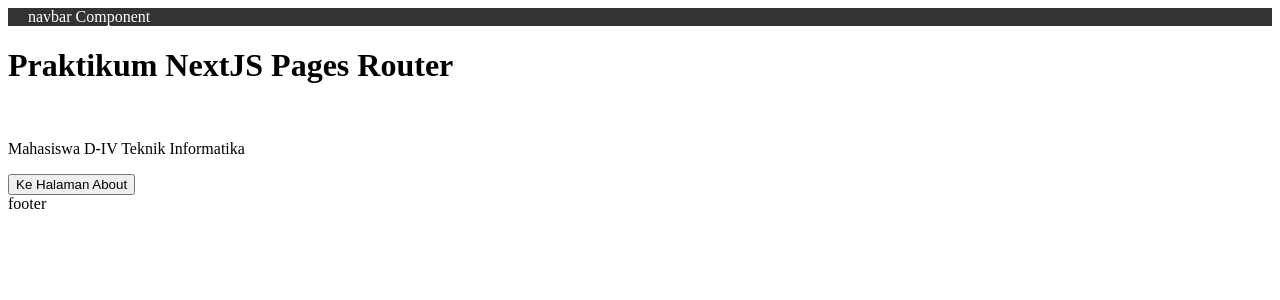
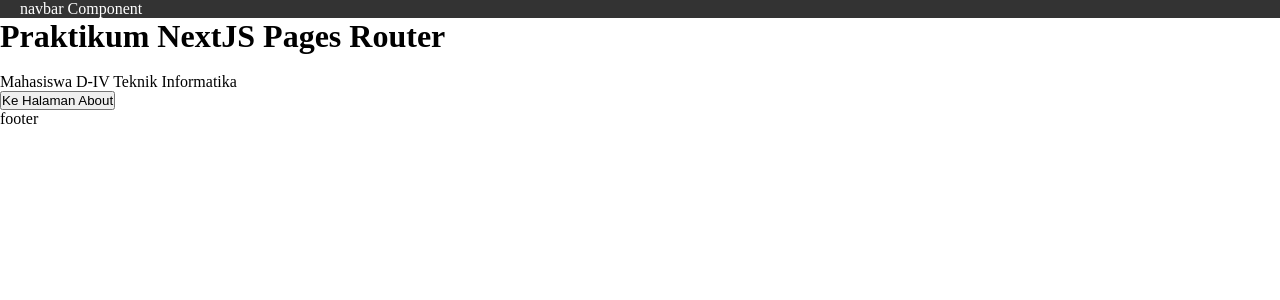
Before and after one commit to LuckyHaQi/Pemrograman-Berbasis-Framework, a Next.js app: page / in a window 1280 px wide. Shown: the top 300 px of the page. Built offline with nearby package versions, Linux system fonts and the light colour scheme.

Commit message:
refactor: apply global CSS reset and remove unused styles

```diff
--- a/src/styles/globals.css
+++ b/src/styles/globals.css
@@ -1,8 +1,10 @@
+* {
+  box-sizing: border-box;
+  padding: 0;
+  margin: 0;
+}
+
 html,
-body {
-  max-width: 100vw;
-  overflow-x: hidden;
-}
 
 body {
   color: rgb(var(--foreground-rgb));
```
